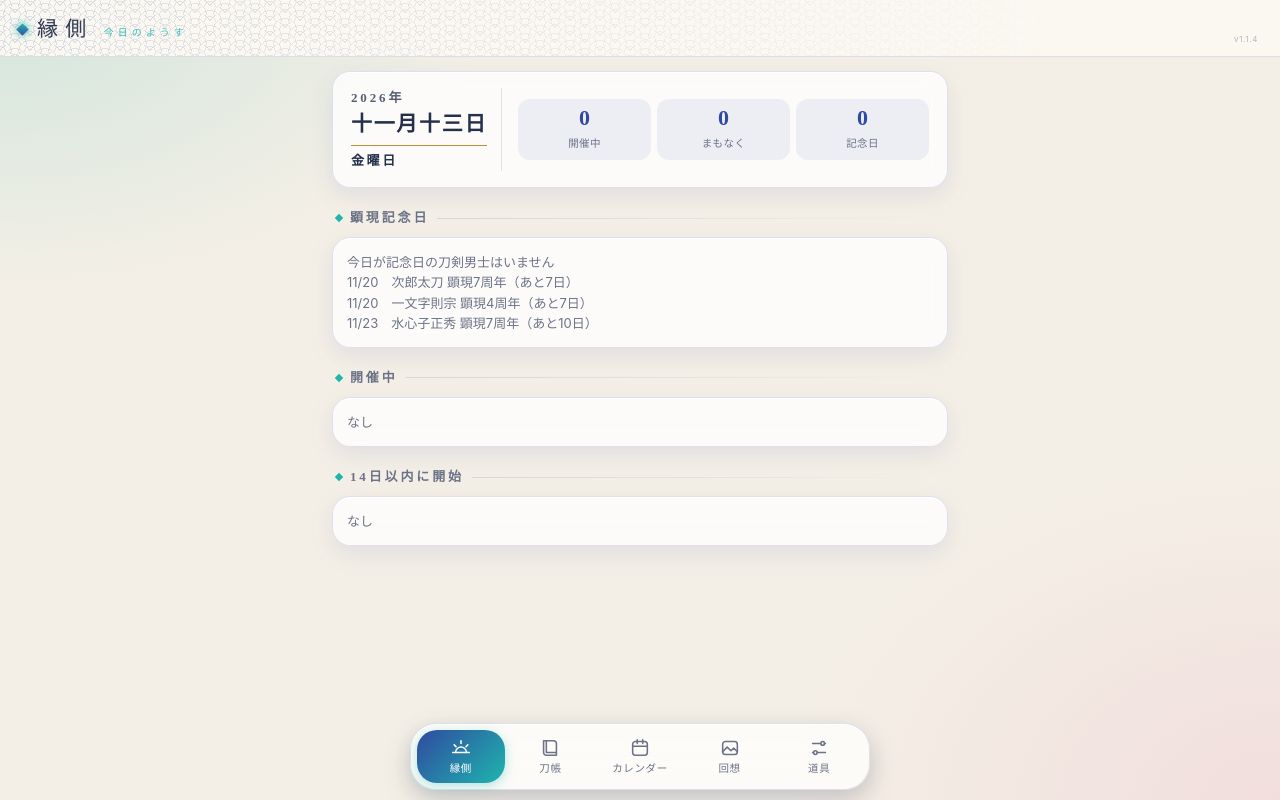
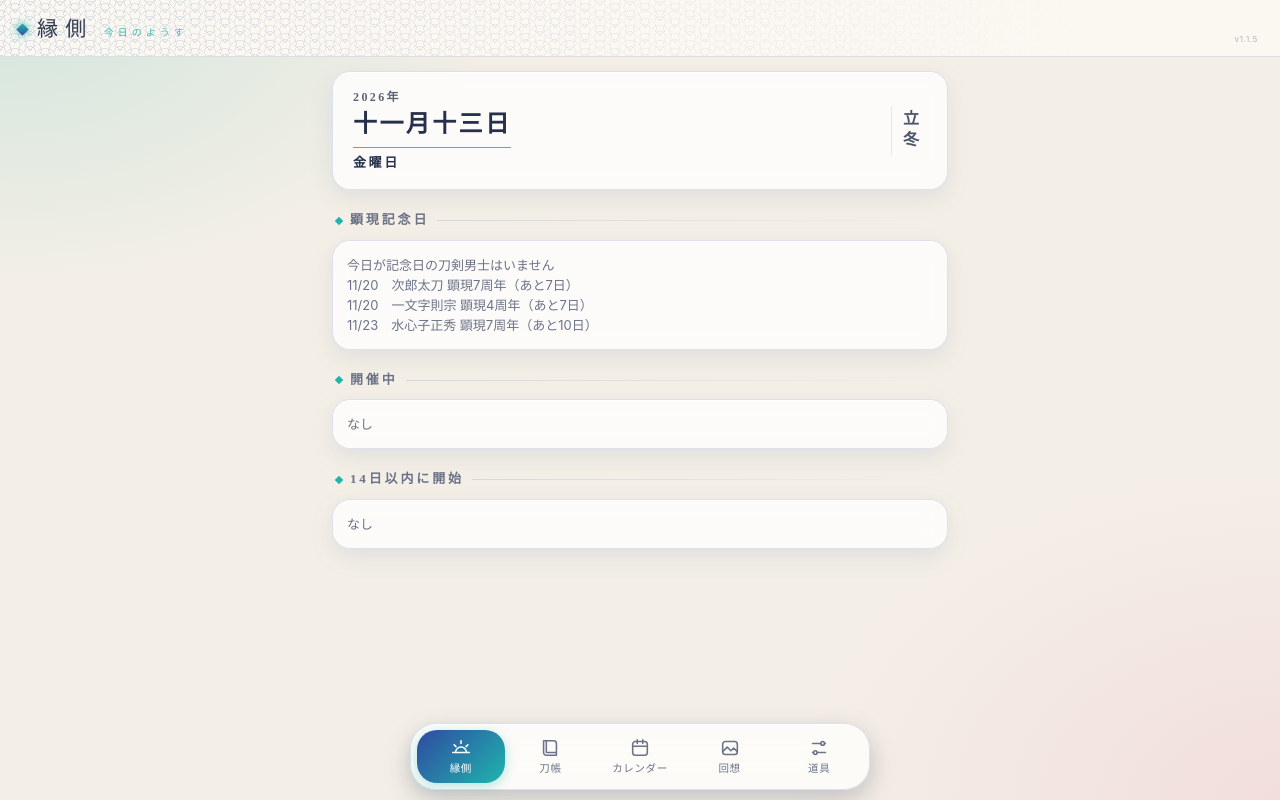
Before and after one commit to 85satsukimau/tocho-8532k1113, a plain HTML site: page index.html in a window 1280 px wide. Drawn offline with Linux system fonts and the light colour scheme.

Commit message:
データ自動更新

```diff
--- a/index.html
+++ b/index.html
@@ -148,15 +148,17 @@
         #dock button.on{
           color:var(--on);background:linear-gradient(135deg,var(--navy),var(--ac2));box-shadow:0 3px 12px rgba(31,181,174,.35)}
       .hero{
-        display:flex;gap:16px;align-items:center;padding:16px 18px}
+        display:flex;justify-content:space-between;align-items:center;padding:16px 20px}
       .hdbox{
-        min-width:128px;padding-right:14px;border-right:1px solid var(--line);display:flex;flex-direction:column;gap:3px}
+        display:inline-flex;flex-direction:column;align-items:flex-start;gap:3px}
       .hy{
-        font-size:13px;letter-spacing:.22em;color:var(--ink);opacity:.78;font-weight:600}
+        font-size:12px;letter-spacing:.2em;color:var(--ink);opacity:.75;font-weight:600}
       .hmd{
-        font-size:21px;font-weight:700;letter-spacing:.08em;line-height:1.3;color:var(--ink);white-space:nowrap}
+        font-size:24px;font-weight:700;letter-spacing:.1em;line-height:1.3;color:var(--ink)}
       .hwd{
-        margin-top:4px;padding-top:5px;border-top:1px solid var(--gold);font-size:13px;font-weight:700;letter-spacing:.2em;color:var(--ink)}
+        align-self:stretch;margin-top:4px;padding-top:5px;border-top:1px solid var(--gold);font-size:13px;font-weight:700;letter-spacing:.2em;color:var(--ink)}
+      .hsekki{
+        writing-mode:vertical-rl;font:700 16px/1.2 "Hiragino Mincho ProN","Yu Mincho",serif;letter-spacing:.28em;color:var(--ink);opacity:.82;padding:4px 8px;border-left:1px solid var(--line)}
       .hm{
         flex:1}
       .hst{
@@ -193,7 +195,7 @@
         <span id="pt"></span>
         <small id="ps"></small>
       </div>
-      <small id="pv_ver">v1.1.4</small>
+      <small id="pv_ver">v1.1.5</small>
     </header>
 
     <main>
@@ -270,11 +272,18 @@
       $('#dock').onclick=e=>{const b=e.target.closest('button');if(b)show(+b.dataset.i)};
 
       /* 縁側（ホーム） */
+      function sekki(d){
+      const m=d.getMonth()+1,day=d.getDate(),v=m*100+day;
+      const s=[[105,'小寒'],[120,'大寒'],[204,'立春'],[219,'雨水'],[305,'啓蟄'],[320,'春分'],[404,'清明'],[420,'穀雨'],[505,'立夏'],[521,'小満'],[605,'芒種'],[621,'夏至'],[707,'小暑'],[722,'大暑'],[807,'立秋'],[823,'処暑'],[907,'白露'],[923,'秋分'],[1008,'寒露'],[1023,'霜降'],[1107,'立冬'],[1122,'小雪'],[1207,'大雪'],[1221,'冬至']];
+      let res='冬至';
+      for(const[k,name]of s){if(v>=k)res=name;}
+      return res;
+    }
       function today(){const n=new Date(),a=annOn(T);let nx='';
       if(!a.length){const r=[];for(let i=1;i<=366&&r.length<3;i++){const d=new Date(n);d.setDate(d.getDate()+i);const k=iso(d);annOn(k).forEach(x=>r.length<3&&r.push({d:k,t:x.t}))}nx=r.map(x=>'<div class="sub">'+md(x.d)+'　'+esc(x.t)+'（あと'+days(T,x.d)+'日）</div>').join('')}
       const on=EV.filter(e=>e.l<5&&e.a<=T&&(e.b?T<=e.b:e.a===T)).sort((x,y)=>x.l-y.l||(x.b||'9').localeCompare(y.b||'9'));
       const soon=EV.filter(e=>e.l<5&&e.a>T&&days(T,e.a)<=14).sort((x,y)=>x.a.localeCompare(y.a));
-      $('#t0').innerHTML='<div class="card hero"><div class="hdbox"><div class="hy">'+n.getFullYear()+'年</div><div class="hmd">'+kn(n.getMonth()+1)+'月'+kn(n.getDate())+'日</div><div class="hwd">'+WD[n.getDay()]+'曜日</div></div><div class="hm"><div class="hst"><div><b>'+on.length+'</b><span>開催中</span></div><div><b>'+soon.length+'</b><span>まもなく</span></div><div><b>'+a.length+'</b><span>記念日</span></div></div></div></div>'
+      $('#t0').innerHTML='<div class="card hero"><div class="hdbox"><div class="hy">'+n.getFullYear()+'年</div><div class="hmd">'+kn(n.getMonth()+1)+'月'+kn(n.getDate())+'日</div><div class="hwd">'+WD[n.getDay()]+'曜日</div></div><div class="hsekki">'+sekki(n)+'</div></div>'
       +'<h2>顕現記念日</h2><div class="card">'+(a.length?a.map(x=>'<div class="big" style="font-size:17px">🎉 '+esc(x.t)+'</div>').join(''):'<div class="sub">今日が記念日の刀剣男士はいません</div>'+nx)+'</div>'
       +'<h2>開催中</h2><div class="card">'+(on.map(e=>evH(e).replace('</div>',(e.b?' <small>あと'+days(T,e.b)+'日</small>':'')+'</div>')).join('')||'<div class="sub">なし</div>')+'</div>'
       +'<h2>14日以内に開始</h2><div class="card">'+(soon.map(e=>evH(e).replace('<small style','<small>'+md(e.a)+'〜</small> <small style')).join('')||'<div class="sub">なし</div>')+'</div>'}
```
